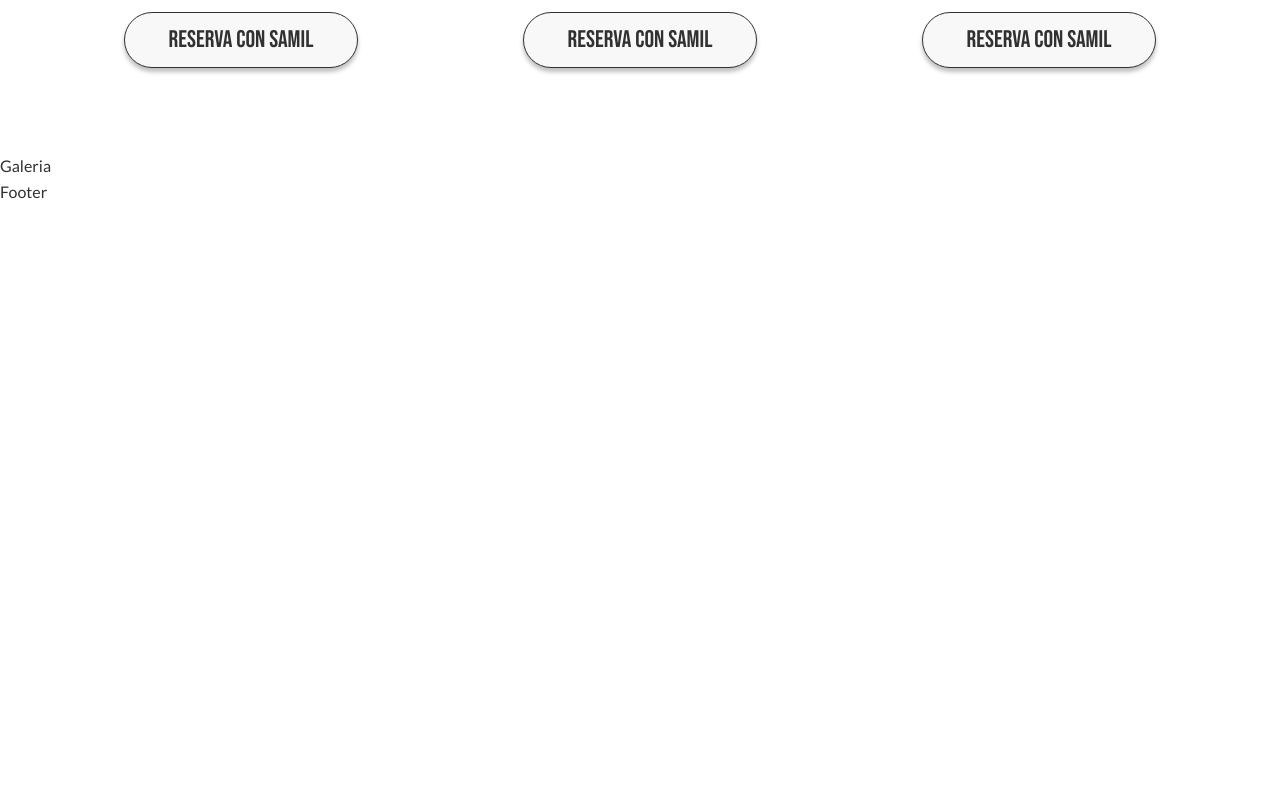
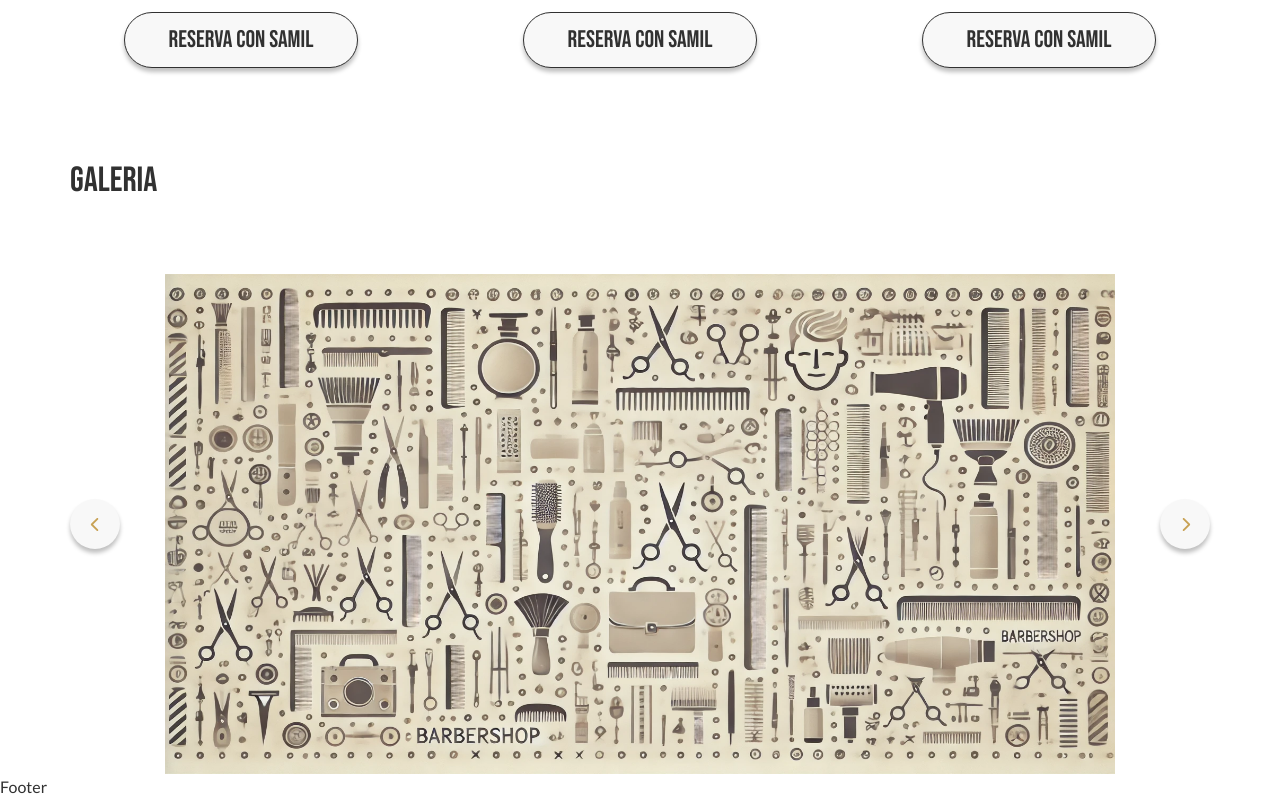
Before and after one commit to espinosacamilop1/street-fade-barber, a Vue app: page / in a window 1280 px wide. Shown: the part 2333-3133 px from the top of the page. Before the commit the page ends 2537 px from the top, so only its background shows below. Built offline with nearby package versions, Linux system fonts and the light colour scheme.

Commit message:
gallery section completed

```diff
--- a/src/assets/css/scss/components/gallery.scss
+++ b/src/assets/css/scss/components/gallery.scss
@@ -1,3 +1,15 @@
 .gallery-container {
-    background-color: red;
+    // background-color: red;
+    gap: var(--inner-sections-gap);
+
+    .gallery-section {
+        display: flex;
+        align-items: center;
+        justify-content: space-between;
+
+        img {
+            height: 500px;
+            width: 950px;
+        }
+    }
 }
--- a/src/assets/css/scss/core/base.scss
+++ b/src/assets/css/scss/core/base.scss
@@ -100,11 +100,36 @@ button {
     text-decoration: none;
   }
 
+  // Black Outline
+
   &.black-outline {
     border: 1px solid var(--black-soft);
 
     &:hover {
       border: 2px solid var(--gold);
+    }
+  }
+
+  // Arrow Buttons
+  &.arrow {
+    width: 50px;
+    height: 50px;
+    padding: 0;
+    background-color: var(--white-soft);
+    background-repeat: no-repeat;
+    background-size: 15px 15px;
+    background-position: 50% 50%;
+
+    &:hover {
+      background-color: var(--white-mute);
+    }
+
+    &.left {
+      background-image: url('../../../img/chevron-left-solid.svg');
+    }
+
+    &.right {
+      background-image: url('../../../img/chevron-right-solid.svg');
     }
   }
 }
--- a/src/components/Gallery.vue
+++ b/src/components/Gallery.vue
@@ -5,7 +5,18 @@
 </script>
 
 <template>
-    <div>
-        Galeria
+    <div class="gallery-container section-container">
+        <h2>
+            Galeria
+        </h2>
+
+        <div class="gallery-section">
+            <button class="arrow left"></button>
+
+            <img src="../assets/img/galery-placeholder.webp" alt="">
+
+            <button class="arrow right"></button>
+
+        </div>
     </div>
 </template>
```
Also changed, not shown: src/assets/img/chevron-left-solid.svg (added), src/assets/img/chevron-right-solid.svg (added).
